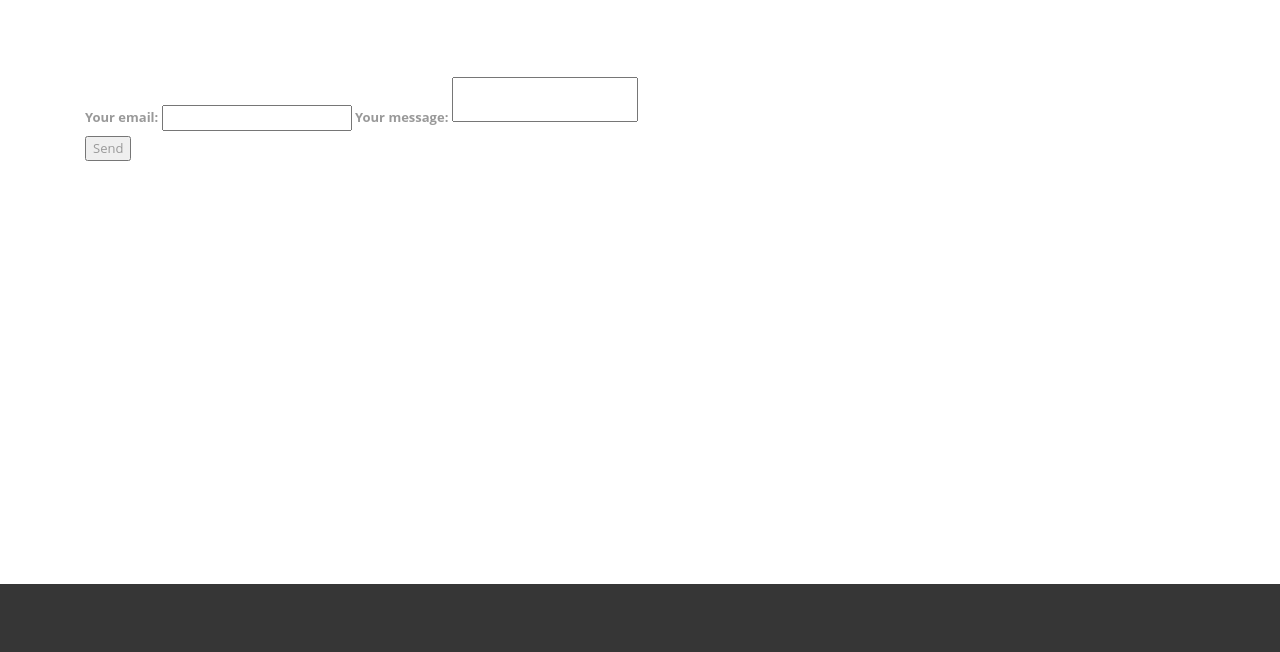
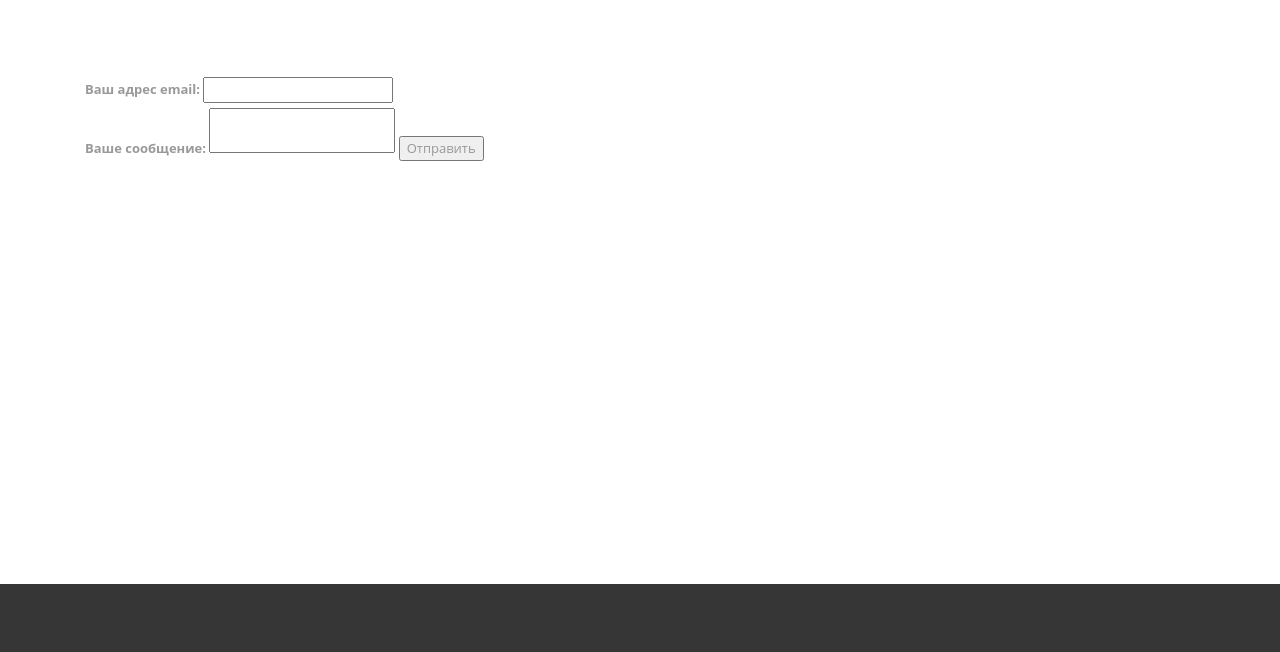
Before and after one commit to avtogar34/avtogar34.github.io, a plain HTML site: page index.html in a window 1280 px wide. Shown: the part 3746-4398 px from the top of the page. Drawn offline with Linux system fonts and the light colour scheme; files whose address does not match are found by name.

Commit message:
ащкь кгыышфт

```diff
--- a/index.html
+++ b/index.html
@@ -649,16 +649,16 @@
 						<div class="form-request">
 							<div class="row">
 								<form action="https://formspree.io/f/mnqobwrw" method="POST">
-  									<label> Your email:
+  									<label> Ваш адрес email:
     								<input type="text" name="_replyto">
   									</label>
-  									<label> Your message:
+  									<label> Ваше сообщение:
     								<textarea name="message"></textarea>
   									</label>
 
   									<!-- your other form fields go here -->
 
-  									<button type="submit">Send</button>
+  									<button type="submit">Отправить</button>
 								</form>
 							</div>
 						</div>
```
